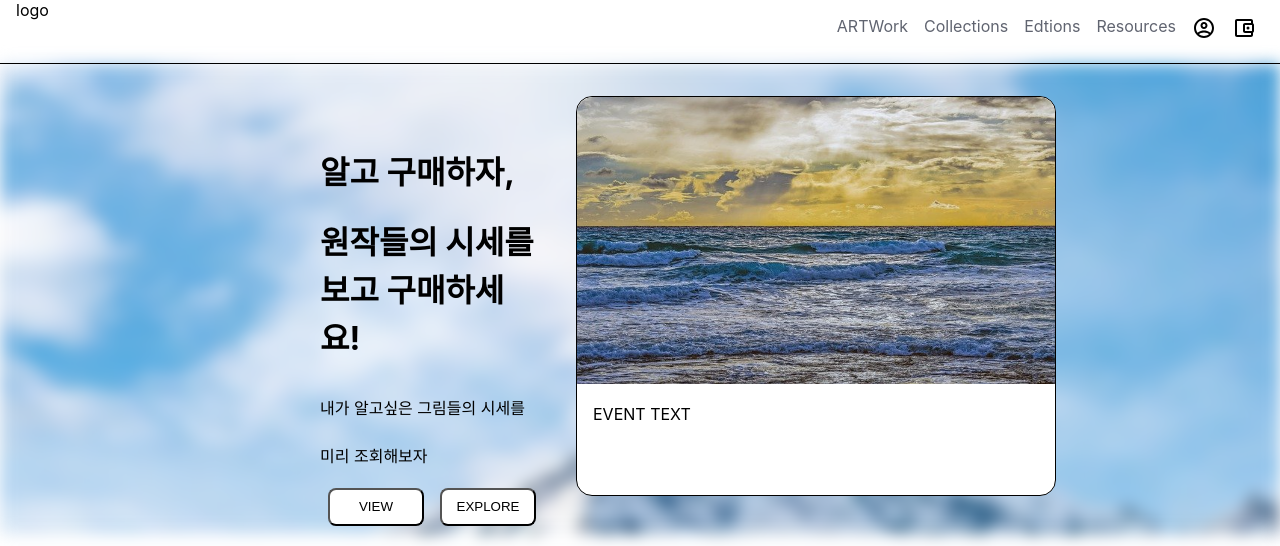
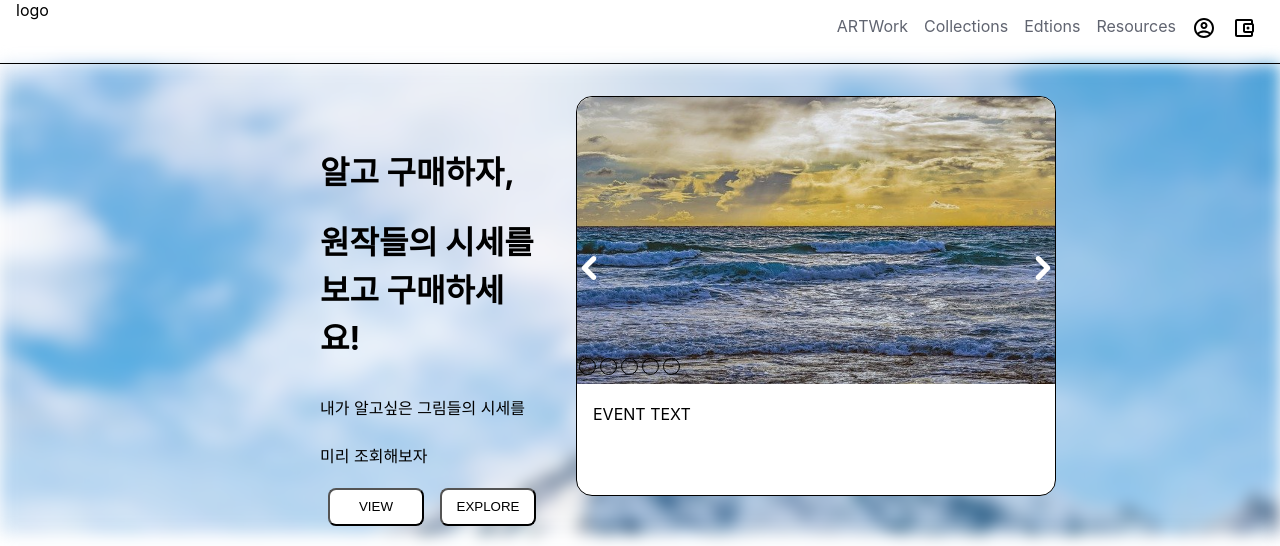
Before and after one commit to hjw4595/next, a Next.js app: page / in a window 1280 px wide. Shown: the top 546 px of the page. Built offline with nearby package versions, Linux system fonts and the light colour scheme.

Commit message:
add / svgr 추가 및 image 컴포넌트 형식으로 사용

```diff
--- a/components/page/Nav/index.tsx
+++ b/components/page/Nav/index.tsx
@@ -35,10 +35,10 @@ return (
                 </Link>
             </li>
             <li className={styles['svg-item']}>
-            <Image src={Account} alt='account' width={24} height={24}  />
+            <Account alt='account' width={24} height={24}  />
             </li>
             <li className={styles['svg-item']}>
-            <Image src={Wallet} alt='wallet' width={24} height={24}  />
+            <Wallet alt='wallet' width={24} height={24}  />
             </li>
         </ul>
     </div>
--- a/components/page/main/Intro/index.tsx
+++ b/components/page/main/Intro/index.tsx
@@ -6,7 +6,15 @@ import styles from './intro.module.css';
 import IntroCardImage from '/image/intro.jpg';
 import Button from 'components/common/button';
 
+import Arrow from '/svg/uparrow.svg'
+import Circle from '/svg/circle.svg'
+
 function Intro() {
+
+    const arrowClick = () => {
+
+    }
+
     return (
     <div className={styles.wrapper}>
         <div className={styles['bg-image']}></div>
@@ -27,6 +35,21 @@ function Intro() {
             </div>
         </div>
         <div className={styles.card}>
+            <div className={styles['card-controll']}>
+                <div className={styles['arrow-container']}>
+                    <Arrow onClick={arrowClick} className={styles['left-arrow']} alt='arrow' width={24} height={24}  />
+                    <Arrow onClick={arrowClick} className={styles['right-arrow']} alt='arrow' width={24} height={24}  />
+                </div>
+                <div className={styles['circle-container']}>
+                    <Circle />
+                    <Circle />
+                    <Circle />
+                    <Circle />
+                    <Circle />
+                </div>
+            </div>
+            <div className={styles['arrow-container']}>
+            </div>
             <Image className={styles['card-image']} src={IntroCardImage} alt='intro image' width={1000} height={600}  />
             <div className={styles['card-text']} >
                 EVENT TEXT
--- a/components/page/main/Intro/intro.module.css
+++ b/components/page/main/Intro/intro.module.css
@@ -20,12 +20,47 @@
 }
 
 .card {
+    position: relative;
     flex: 0 0 30rem;
     height: 25rem;
     margin : 2rem;
     background-color: white;
     border: 1px solid black;
     border-radius: 1rem;
+}
+
+.card-controll {
+    position: absolute;
+    height: 100%;
+    width: 100%;
+    z-index: 99;
+}
+
+.arrow-container {
+    position: absolute;
+    top: 40%;
+    display: flex;
+    align-items: center;
+    justify-content: space-between;
+    width: 100%;
+}
+
+.left-arrow {
+    transform: rotate(-90deg);
+    cursor: pointer;
+    fill: white;
+}
+
+.right-arrow {
+    transform: rotate(90deg);
+    cursor: pointer;
+    fill: white;
+}
+
+.circle-container {
+    position: absolute;
+    top: 65%;
+    width: 100%;
 }
 
 .text {
--- a/next.config.js
+++ b/next.config.js
@@ -1,6 +1,15 @@
 /** @type {import('next').NextConfig} */
 const nextConfig = {
   reactStrictMode: true,
+  webpack(config) {
+    config.module.rules.push({
+      test: /\.svg$/i,
+      issuer: /\.[jt]sx?$/,
+      use: ["@svgr/webpack"],
+    });
+
+    return config;
+  },
 }
 
 module.exports = nextConfig
--- a/package.json
+++ b/package.json
@@ -9,6 +9,7 @@
     "lint": "next lint"
   },
   "dependencies": {
+    "@svgr/webpack": "^6.2.1",
     "next": "12.1.0",
     "react": "17.0.2",
     "react-dom": "17.0.2",
```
Also changed, not shown: svg/circle.svg (added), 1 other file (tests, documents, lock files or other folders).
